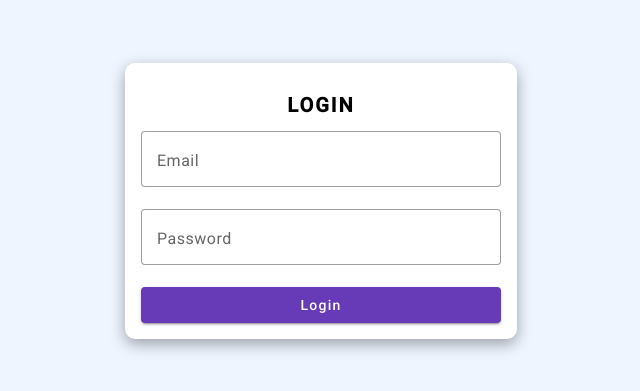
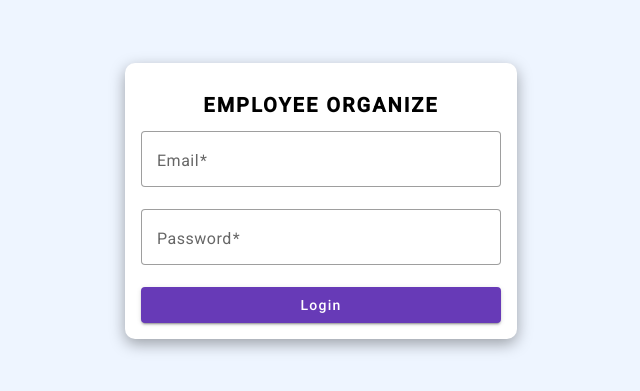
Before and after one commit to laska-adief/employee-organize, an Angular app: page /login in a window 1280 px wide. Shown: the part 199-590 px from the top of the page, without its empty margins (319-959 px from the left). Built offline with nearby package versions, Linux system fonts and the light colour scheme.

Commit message:
[Employee Organize] integrate login form with form group

```diff
--- a/src/app/pages/login/login.component.html
+++ b/src/app/pages/login/login.component.html
@@ -1,14 +1,14 @@
 <div class="container-login">
   <div class="form-login">
-    <div class="form-label">Login</div>
-    <form class="form-field">
+    <div class="form-label">Employee Organize</div>
+    <form class="form-field" [formGroup]="loginForm">
       <mat-form-field appearance="outline">
         <mat-label>Email</mat-label>
-        <input matInput placeholder="Email">
+        <input matInput placeholder="Email" formControlName="email">
       </mat-form-field>
       <mat-form-field appearance="outline">
         <mat-label>Password</mat-label>
-        <input matInput type="password" placeholder="Password">
+        <input matInput type="password" placeholder="Password" formControlName="password">
       </mat-form-field>
       <button mat-raised-button color="primary" type="submit">Login</button>
     </form>
```
